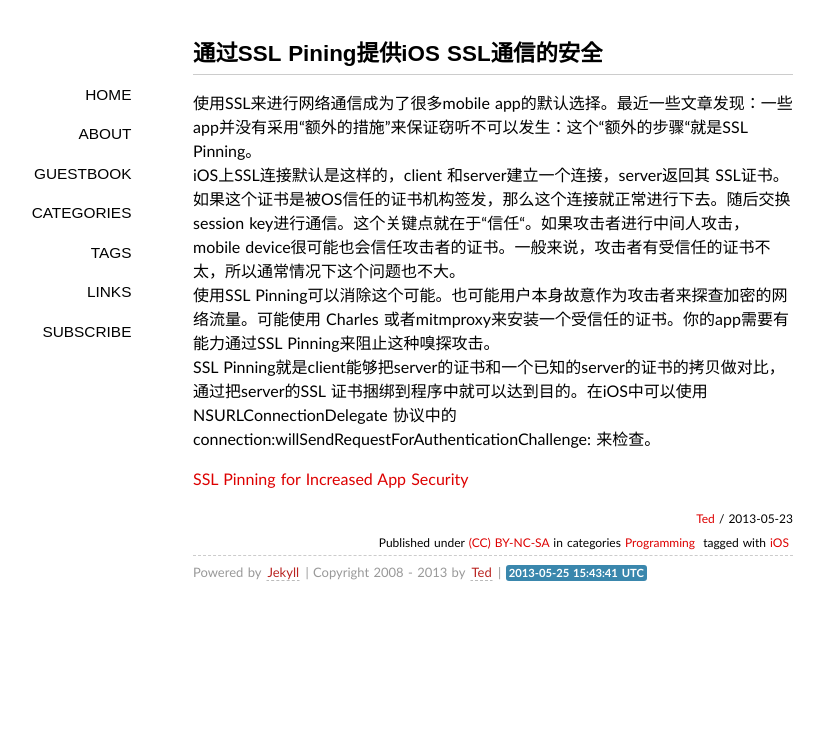
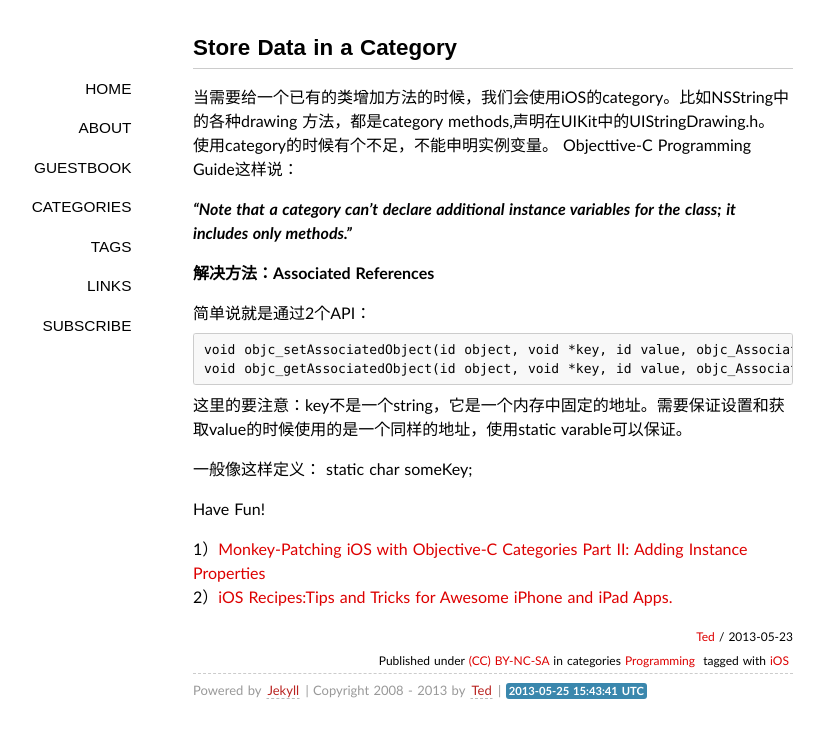
Before and after one commit to wufawei/wufawei.github.com, a Jekyll site: the page built from _posts/2013/2013-05-23-SSL-Pining.md, in a window 1280 px wide. Shown: the top 738 px of the page, without its empty margins (147-971 px from the left). Built offline with Jekyll 4.4.1, drawn with Linux system fonts in a browser that asks for light colours; some web fonts are replaced; Markdown is read by kramdown in place of the engine named in the settings; comment, search, counter and statistics services are not loaded.

Commit message:
0525 blog

```diff
--- a/_posts/2013/2013-05-23-SSL-Pining.md
+++ b/_posts/2013/2013-05-23-SSL-Pining.md
@@ -1,15 +1,29 @@
 ---
 layout: post
-title: 通过SSL Pining提供iOS SSL通信的安全
+title: Store Data in a Category
 categories:
 - Programming
 tags:
 - iOS
 ---
- 使用SSL来进行网络通信成为了很多mobile app的默认选择。最近一些文章发现：一些app并没有采用“额外的措施”来保证窃听不可以发生：这个“额外的步骤“就是SSL Pinning。
-iOS上SSL连接默认是这样的，client 和server建立一个连接，server返回其 SSL证书。如果这个证书是被OS信任的证书机构签发，那么这个连接就正常进行下去。随后交换session key进行通信。这个关键点就在于“信任“。如果攻击者进行中间人攻击，mobile device很可能也会信任攻击者的证书。一般来说，攻击者有受信任的证书不太，所以通常情况下这个问题也不大。
-  使用SSL Pinning可以消除这个可能。也可能用户本身故意作为攻击者来探查加密的网络流量。可能使用 Charles 或者mitmproxy来安装一个受信任的证书。你的app需要有能力通过SSL Pinning来阻止这种嗅探攻击。
-SSL Pinning就是client能够把server的证书和一个已知的server的证书的拷贝做对比，通过把server的SSL 证书捆绑到程序中就可以达到目的。在iOS中可以使用NSURLConnectionDelegate 协议中的connection:willSendRequestForAuthenticationChallenge: 来检查。
+当需要给一个已有的类增加方法的时候，我们会使用iOS的category。比如NSString中的各种drawing 方法，都是category methods,声明在UIKit中的UIStringDrawing.h。
+使用category的时候有个不足，不能申明实例变量。 Objecttive-C Programming Guide这样说：
 
+***“Note that a category can’t declare additional instance variables for the class; it includes only methods.”***
 
-[SSL Pinning for Increased App Security](http://www.doubleencore.com/2013/03/ssl-pinning-for-increased-app-security)
+**解决方法：Associated References**
+
+简单说就是通过2个API：
+
+    void objc_setAssociatedObject(id object, void *key, id value, objc_AssociationPolicy policy)；
+    void objc_getAssociatedObject(id object, void *key, id value, objc_AssociationPolicy policy)；
+
+这里的要注意：key不是一个string，它是一个内存中固定的地址。需要保证设置和获取value的时候使用的是一个同样的地址，使用static varable可以保证。
+
+一般像这样定义：
+static char someKey;
+
+Have Fun!
+
+1）[Monkey-Patching iOS with Objective-C Categories Part II: Adding Instance Properties](http://blog.carbonfive.com/2012/11/27/monkey-patching-ios-with-objective-c-categories-part-ii-adding-instance-properties/)
+2）[iOS Recipes:Tips and Tricks for Awesome iPhone and iPad Apps.](http://www.amazon.com/iOS-Recipes-Awesome-Pragmatic-Programmers/dp/1934356743)
```
Also changed, not shown: _posts/2013/2013-05-24-Store Data in a Category.md (added, +15 -0 lines).
